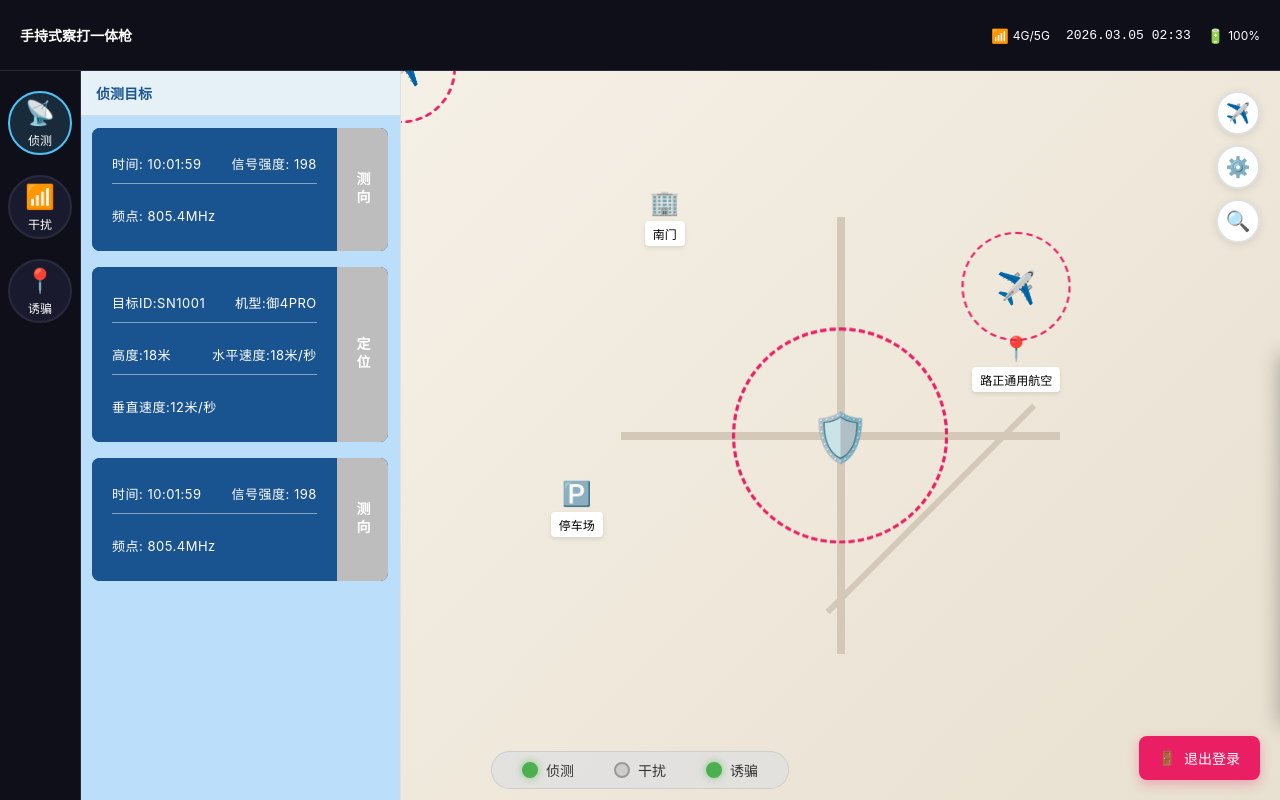
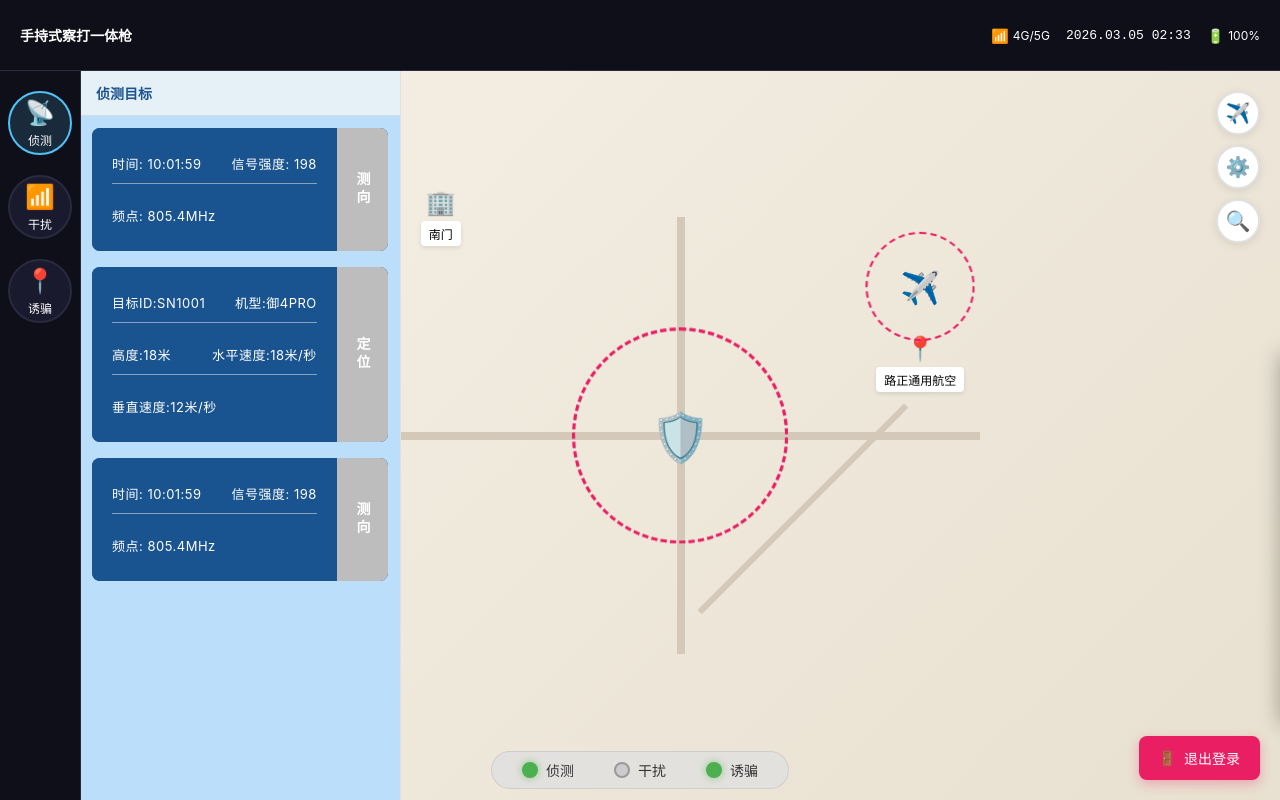
Before and after one commit to yuanfen-ai/KY, a Vue app in the folder frontend/: page /main in a window 1280 px wide. Built offline with nearby package versions, Linux system fonts and the light colour scheme; sample sign-in values are in the browser's storage.

Commit message:
fix: 修复侦测目标列表悬浮布局，收缩后显示底图

```diff
--- a/frontend/src/views/Main.vue
+++ b/frontend/src/views/Main.vue
@@ -617,7 +617,7 @@ onUnmounted(() => {
   background: #f5f0e6;
   position: relative;
   overflow: hidden;
-  margin-left: 320px;
+  /* 移除 margin-left，让地图充满整个空间 */
 }
 
 .map-container {
```
